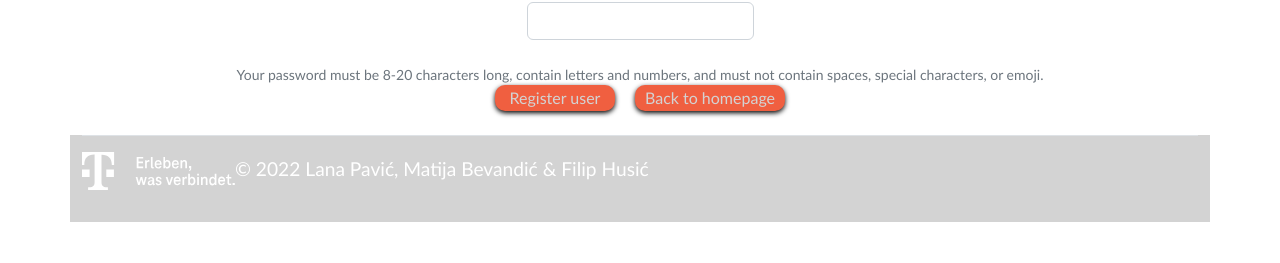
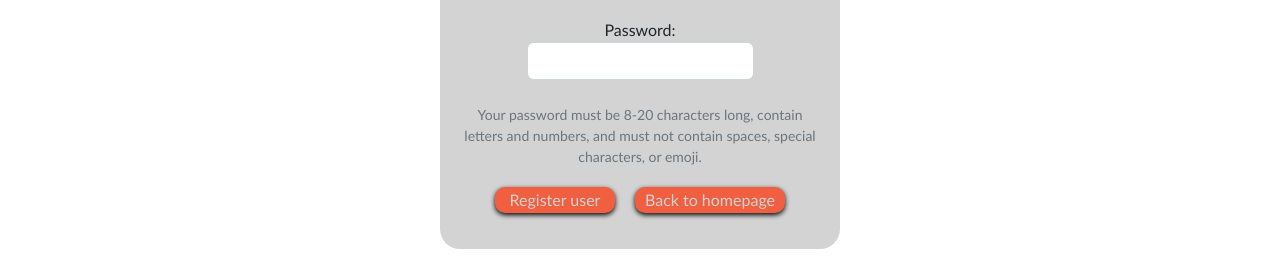
Before and after one commit to Filip-Husic/fml_final_project_vue, a Vue app: page /register in a window 1280 px wide. Shown: the part 476-739 px from the top of the page. Built offline with nearby package versions, Linux system fonts and the light colour scheme.

Commit message:
Register - added background

```diff
--- a/src/components/Register.vue
+++ b/src/components/Register.vue
@@ -43,7 +43,7 @@
         <small id="errorList" v-show="error.password!==''">{{ error.password }}</small>
       </section>
 
-    <p>
+      <p class="test">
         <button class="butreg"><span>Register user </span></button>
         <button class="buthomepag">
           <router-link class="nav-link active" to="/">Back to homepage</router-link>
@@ -161,6 +161,13 @@ export default {
 </script>
 
 <style scoped>
+.container{
+  background-color: lightgrey;
+  border-radius: 20px;
+  width: 400px;
+  padding: 20px;
+  margin-top: 20px;
+}
 #errorList {
   background-color: rgb(0, 0, 0);
   padding: 2px;
@@ -205,6 +212,9 @@ export default {
   transition: 300ms ease-out;
 }
 
+.test{
+  margin-top: 20px;
+}
 
 
 
```
Lines whose indentation alone changed are shown as unchanged.
